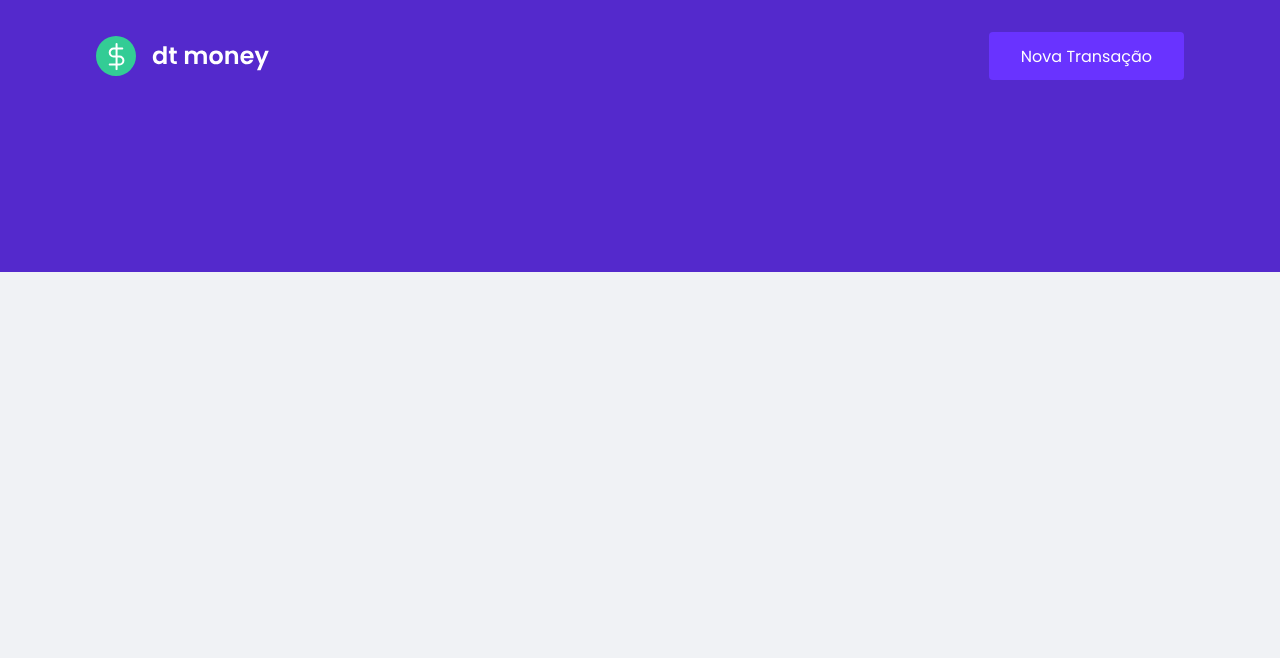
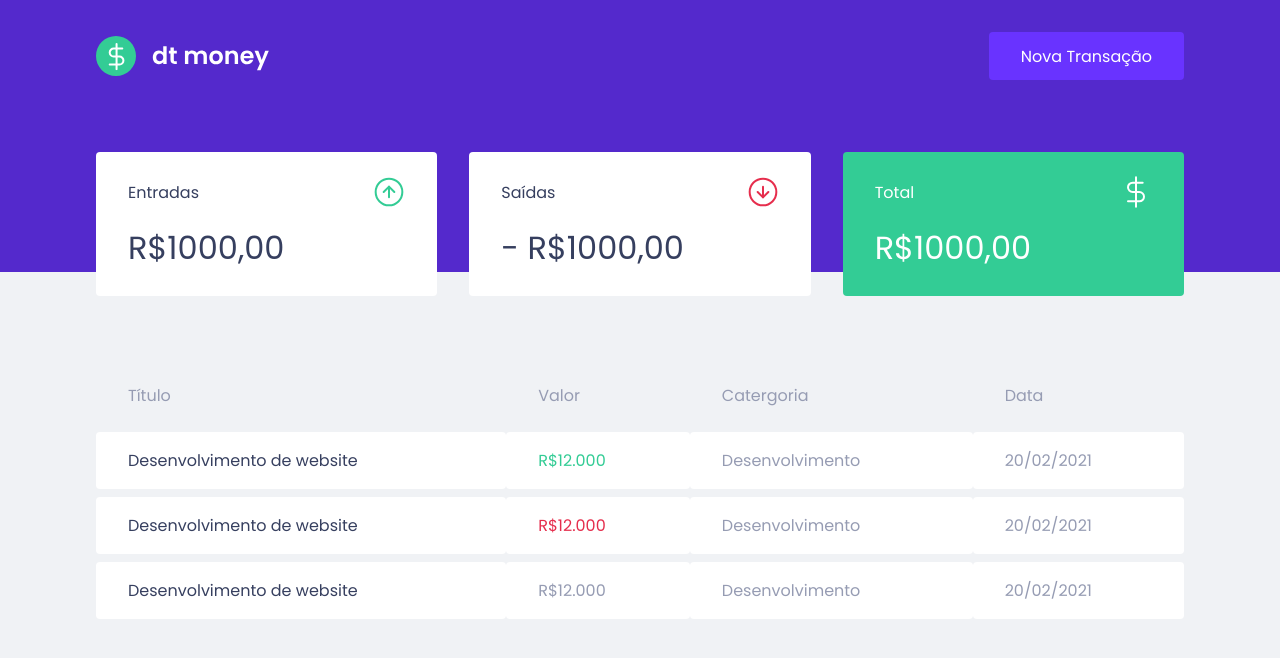
Before and after one commit to JoaoBaroni/dtmoney, a React (Create React App) app: page / in a window 1280 px wide. Shown: the top 658 px of the page. Built offline with nearby package versions, Linux system fonts and the light colour scheme.

Commit message:
Novos componentes
Novo componente Dashboard
Novo componente Summary
Novo componente TransactionsTable

```diff
--- a/public/index.html
+++ b/public/index.html
@@ -6,7 +6,7 @@
     <meta name="viewport" content="width=device-width, initial-scale=1" />
     <link rel="shortcut icon" href="./favicon.png" type="image/png" />
 
-    <link href="https://fonts.googleapis.com/css2?family=Poppins:wght@400;600&display=swap" rel="stylesheet">
+    <link href="https://fonts.googleapis.com/css2?family=Poppins:wght@400;600;&display=swap" rel="stylesheet">
     <title>dtmoney</title>
   </head>
   <body>
--- a/src/App.tsx
+++ b/src/App.tsx
@@ -1,3 +1,4 @@
+import { Dashboard } from "./components/Dashboard";
 import { Header } from "./components/Header";
 import { GlobalStyle } from "./styles/global";
 
@@ -5,6 +6,7 @@
   return (
     <>
       <Header />
+      <Dashboard />
       <GlobalStyle />
     </>
   );
--- /dev/null
+++ b/src/components/Dashboard/index.tsx
@@ -0,0 +1,12 @@
+import {Container} from './styles';
+import { Summary } from "../Summary";
+import { TransactionsTable } from '../TransactionsTable';
+
+export function Dashboard(){
+  return(
+    <Container>
+      <Summary />
+      <TransactionsTable/>
+    </Container>
+  );
+}
--- /dev/null
+++ b/src/components/Dashboard/styles.ts
@@ -0,0 +1,7 @@
+import styled from 'styled-components';
+
+export const Container = styled.main`
+  max-width: 1120px;
+  margin: 0 auto;
+  padding: 2.5rem 1rem;
+`;
--- /dev/null
+++ b/src/components/Summary/index.tsx
@@ -0,0 +1,35 @@
+import { Container } from "./styles";
+import incomeImg from '../../assets/income.svg';
+import outcomeImg from '../../assets/outcome.svg';
+import totalImg from '../../assets/total.svg';
+
+
+export function Summary(){
+  return(
+    <Container>
+      <div>
+        <header>
+          <p>Entradas</p>
+          <img src={incomeImg} alt="Entradas" />
+        </header>
+        <strong>R$1000,00</strong>
+      </div>
+
+      <div>
+        <header>
+          <p>Saídas</p>
+          <img src={outcomeImg} alt="Saídas" />
+        </header>
+        <strong>- R$1000,00</strong>
+      </div>
+
+      <div className="highlight-background">
+        <header>
+          <p>Total</p>
+          <img src={totalImg} alt="Total" />
+        </header>
+        <strong>R$1000,00</strong>
+      </div>
+    </Container>
+  );
+}
--- /dev/null
+++ b/src/components/Summary/styles.ts
@@ -0,0 +1,35 @@
+import styled from 'styled-components';
+
+export const Container = styled.div`
+  display: grid;
+  grid-template-columns: repeat(3, 1fr);
+  gap: 2rem;
+  margin-top: -10rem;
+
+  div{
+    background: var(--shape);
+    padding: 1.5rem 2rem;
+    border-radius: 0.25rem;
+    color: var(--text-title);
+
+    header{
+      display: flex;
+      align-items: center;
+      justify-content: space-between;
+    }
+
+    strong{
+      display: block;
+      margin-top: 1rem;
+      font-size: 2rem;
+      line-height: 3rem;
+      font-weight: 500;
+    }
+
+    &.highlight-background{
+      background: var(--green);
+      color: #fff;
+    }
+  }
+
+`;
--- /dev/null
+++ b/src/components/TransactionsTable/index.tsx
@@ -0,0 +1,42 @@
+import {Container} from './styles';
+
+export function TransactionsTable(){
+  return(
+    <Container>
+        <table>
+          <thead>
+            <tr>
+              <th>Título</th>
+              <th>Valor</th>
+              <th>Catergoria</th>
+              <th>Data</th>
+            </tr>
+          </thead>
+
+          <tbody>
+            <tr>
+              <td>Desenvolvimento de website</td>
+              <td className="deposit">R$12.000</td>
+              <td>Desenvolvimento</td>
+              <td>20/02/2021</td>
+            </tr>
+
+            <tr>
+              <td>Desenvolvimento de website</td>
+              <td className="withdraw">R$12.000</td>
+              <td>Desenvolvimento</td>
+              <td>20/02/2021</td>
+            </tr>
+
+            <tr>
+              <td>Desenvolvimento de website</td>
+              <td>R$12.000</td>
+              <td>Desenvolvimento</td>
+              <td>20/02/2021</td>
+            </tr>
+          </tbody>
+        </table>
+
+    </Container>
+  );
+}
--- /dev/null
+++ b/src/components/TransactionsTable/styles.ts
@@ -0,0 +1,40 @@
+import styled from 'styled-components';
+
+export const Container = styled.div`
+  margin-top: 4rem;
+
+  table{
+    width: 100%;
+    border-spacing: 0 0.5rem;
+
+    th{
+      color: var(--text-body);
+      font-weight: 400;
+      padding: 1rem 2rem;
+      text-align: left;
+      line-height: 1.5rem;
+    }
+
+    td{
+      padding: 1rem 2rem;
+      border: 0;
+      background-color: var(--shape);
+      font-weight: 400;
+      color: var(--text-body);
+      border-radius: 0.25rem;
+
+      &:first-child{
+        color: var(--text-title);
+      }
+
+      &.deposit {
+        color: var(--green);
+      }
+
+      &.withdraw {
+        color: var(--red);
+      }
+    }
+  }
+
+`;
```
